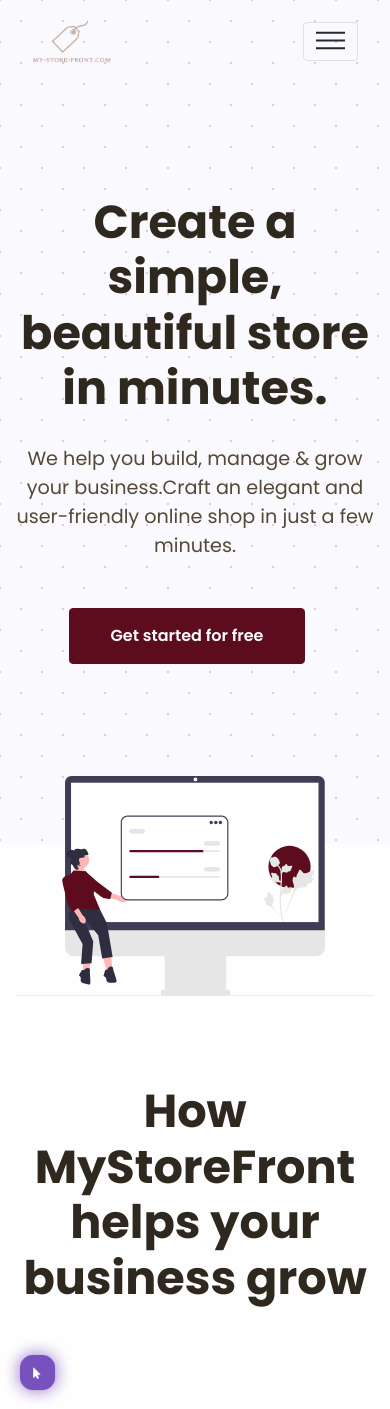
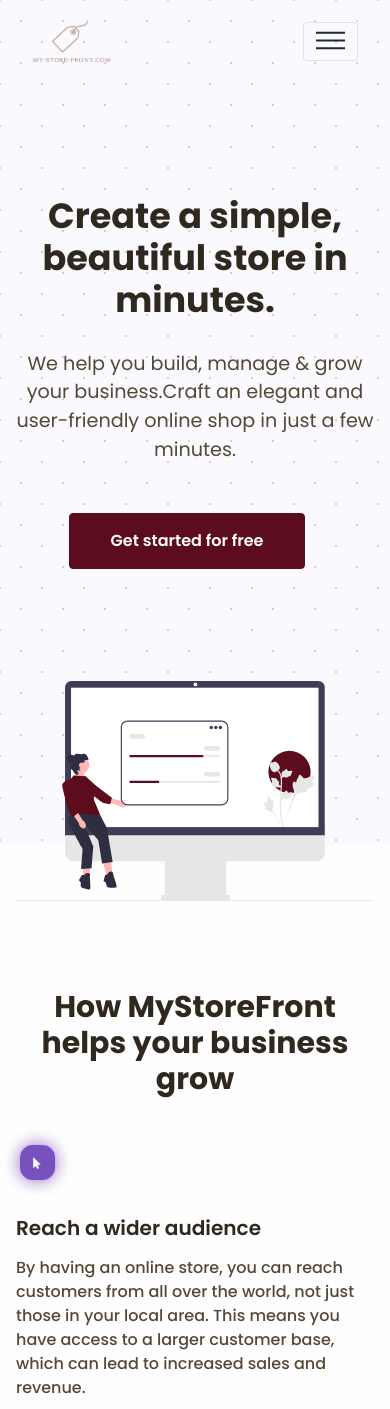
Before and after one commit to abdrzqsalihu/my-store-front, a PHP site: page / in a window 390 px wide. Shown: the top 1409 px of the page. Run offline with PHP 8.4, Linux system fonts and the light colour scheme; some libraries are stand-ins or nearby versions; some web fonts are replaced.

Commit message:
Minor responsiveness tweaks

```diff
--- a/assets/css/custommade.css
+++ b/assets/css/custommade.css
@@ -19,7 +19,15 @@
   background-position: 0 0,21px 21px !important;
   }
 
-
+/* Media query for small screens */
+@media (max-width: 767px) {
+  .font-sm-35 {
+    font-size: 35px !important;
+    }
+  .font-sm-30 {
+      font-size: 30px !important;
+    }
+  }
 
 
 /* Sign In & Sign Up Page Styles */
--- a/index.html
+++ b/index.html
@@ -15,12 +15,6 @@
     <link rel="stylesheet" href="assets/css/custommade.css">
     <title>My-Store-Front - Sleek storefronts for all goods</title>
   </head>
-
-<style>
-
-
-
-</style>
   <body>
     <div class='pattern'></div>
     <main class="main" id="top">
@@ -45,7 +39,7 @@
         <div class="container">
           <div class="row align-items-center">
             <div class="col-md-6 text-md-start text-center py-6">
-              <h1 class="mb-4 fs-9 fw-bold">Create a simple, beautiful store in minutes.</h1>
+              <h1 class="mb-4 fs-9 fw-bold font-sm-35">Create a simple, beautiful store in minutes.</h1>
               <p class="mb-6 lead text-secondary">We help you build, manage & grow your business.<br class="d-none d-xl-block" />Craft an elegant and user-friendly online shop <br class="d-none d-xl-block" />in just a few minutes.</p>
               <div class="text-center text-md-start"><a class="btn btn-warning me-3 btn-lg" href="#!" role="button">Get started for free</a></div>
             </div>
@@ -60,7 +54,7 @@
         <div class="bg-holder z-index--1 bottom-0 d-none d-lg-block" style="background-image:url(assets/img/category/shape.png);opacity:.5;">
         </div>
         <div class="container">
-          <h1 class="fs-9 fw-bold mb-4 text-center"> How MyStoreFront helps your <br class="d-none d-xl-block" />business grow</h1>
+          <h1 class="fs-9 fw-bold mb-4 text-center font-sm-30"> How MyStoreFront helps your <br class="d-none d-xl-block" />business grow</h1>
           <div class="row">
             <div class="col-lg-6 col-sm-6 mb-2"> <img class="mb-3 ms-n3" src="assets/img/category/icon1.png" width="75" alt="Feature" />
               <h4 class="mb-3">Reach a wider audience</h4>
@@ -91,7 +85,7 @@
           <div class="row">
             <div class="col-lg-6">
               <h5 class="text-secondary">About Us</h5>
-              <h2 class="mb-2 fs-7 fw-bold">Craft an elegant and user-friendly online shop in just a few minutes.</h2>
+              <h2 class="mb-2 fs-7 fw-bold font-sm-30">Craft an elegant and user-friendly online shop in just a few minutes.</h2>
               <p class="mb-4 fw-medium text-secondary">We are a team of dedicated professionals with a passion for helping businesses of all sizes grow and thrive in the digital world. Our mission is to make it easy for anyone to create a beautiful and professional online store, regardless of their technical expertise.</p>
               <p class="mb-4 fw-medium text-secondary">At our core, we believe that every business deserves the opportunity to succeed online. That's why we strive to provide our customers with the best possible experience, from the moment they sign up to the moment they launch their online store.</p>
               <p class="mb-4 fw-medium text-secondary">We are proud of the work we do and the impact we have on our customers' businesses. Our success is measured by the success of our customers, and we are committed to helping you achieve your goals every step of the way.</p>
@@ -109,8 +103,8 @@
           <div class="row">
             <div class="col-lg-6"><img class="img-fluid" src="assets/img/manager/manager.png" alt="" /></div>
             <div class="col-lg-6">
-              <h5 class="text-secondary">How My-Store-Front works</h5>
-              <p class="fs-7 fw-bold mb-2">Hassle-free to establish </p>
+              <h5 class="text-secondary mt-6">How My-Store-Front works</h5>
+              <p class="fs-7 fw-bold mb-2 font-sm-30">Hassle-free to establish </p>
               <p class="mb-4 fw-medium text-secondary">
                 Simple to set up. Impossible to mess up. it the perfect solution for anyone looking to create an online store quickly and effortlessly.
               </p>
@@ -135,7 +129,7 @@
       <section class="pt-5" id="pricing"><br><br><br>
 
         <div class="container">
-          <h1 class="fw-bold fs-6 mb-3 text-center">Choose Your StoreFront Business Plan</h1>
+          <h1 class="fw-bold fs-6 mb-3 text-center font-sm-30">Choose Your StoreFront Business Plan</h1>
           <p class="mb-6 text-secondary"></p>
           <div class="row">
             <div class="col-md-4 mb-4">
```
